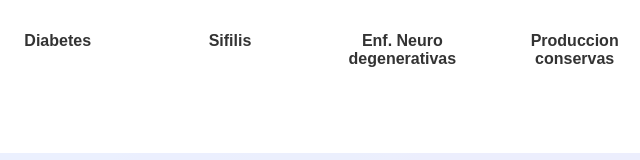
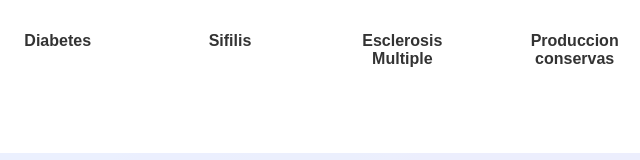
Before and after one commit to novapi89/triviaSanta, a plain HTML site: page index.html in a window 1280 px wide. Shown: the part 446-606 px from the top of the page, 410-1050 px from the left. Drawn offline with Linux system fonts and the light colour scheme.

Commit message:
Update index.html

```diff
--- a/index.html
+++ b/index.html
@@ -34,7 +34,7 @@
                 </div> -->
                 <div class="bloques" data-tema="neuro">
                     <img src="img/esclerosis.png" >
-                    <h4>Enf. Neuro<br>degenerativas</h4>
+                    <h4>Esclerosis Multiple</h4>
                 </div>
                 <div class="bloques" data-tema="conservas">
                      <img src="img/conservas.png">
@@ -71,4 +71,5 @@
 
 
 </body>
+
 </html>
```
